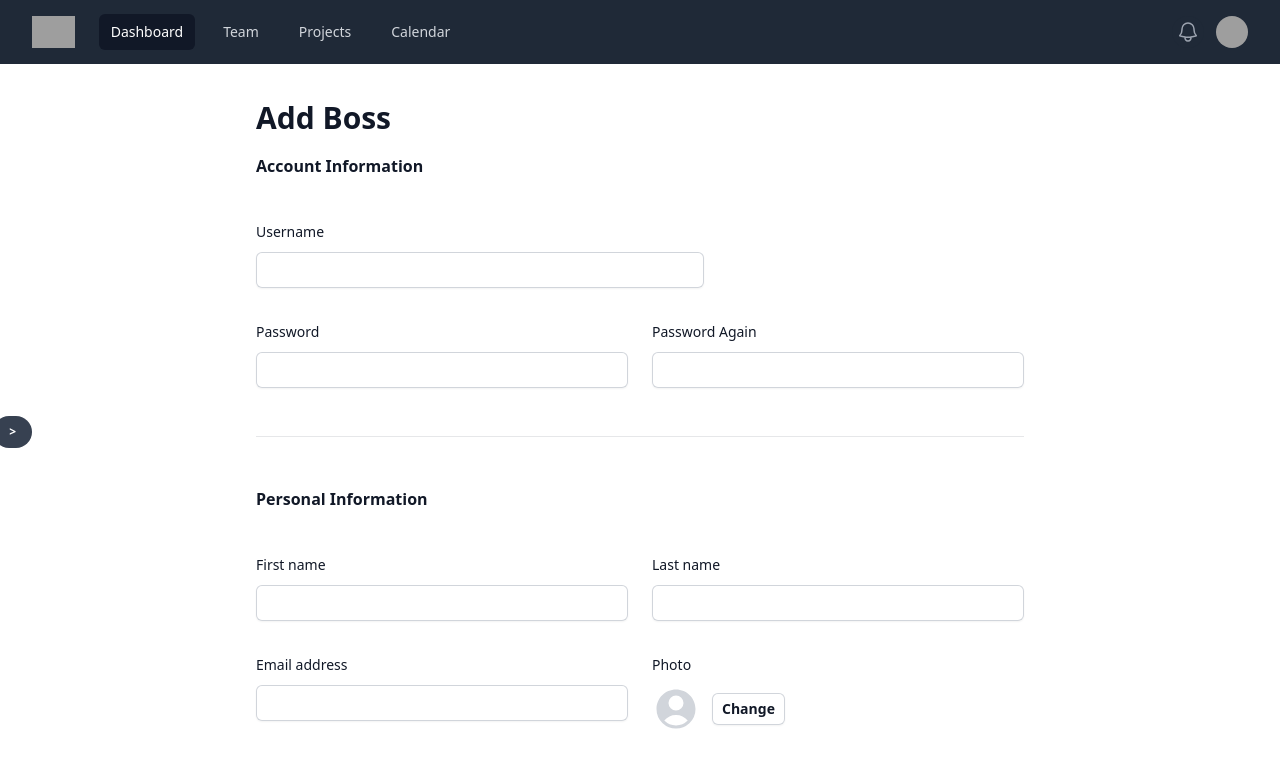
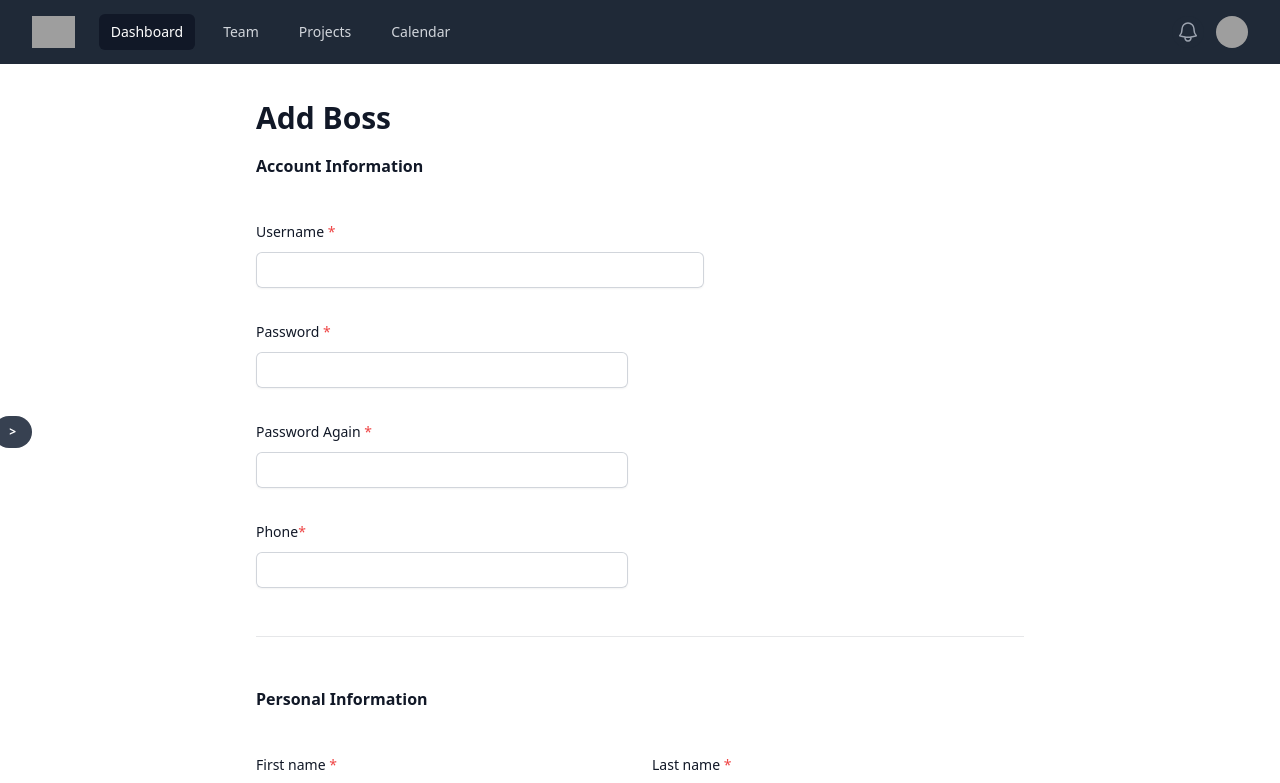
Before and after one commit to CodeFusion-General/WASFrontend, a React (Vite) app: page /boss-register in a window 1280 px wide. Shown: the top 783 px of the page. Built offline with nearby package versions, Linux system fonts and the light colour scheme; grey boxes are pictures that could not be loaded.

Commit message:
Register Page
Added required section

```diff
--- a/src/Sidebar.jsx
+++ b/src/Sidebar.jsx
@@ -1,3 +1,4 @@
+/* eslint-disable no-unused-vars */
 import React, { useState } from 'react';
 
 const Sidebar = () => {
@@ -20,7 +21,7 @@ const Sidebar = () => {
                             <a href="/" className="text-white hover:text-gray-300">Home</a>
                         </li>
                         <li className="px-6 py-2 border-b border-gray-900">
-                            <a href="/register" className="text-white hover:text-gray-300">Register</a>
+                            <a href="/boss-register" className="text-white hover:text-gray-300">Register</a>
                         </li>
                         <li className="px-6 py-2 border-b border-gray-900">
                             <a href="/stores" className="text-white hover:text-gray-300">Stores</a>
--- a/src/userPages/userAddPage/UserAdd.jsx
+++ b/src/userPages/userAddPage/UserAdd.jsx
@@ -1,13 +1,15 @@
+/* eslint-disable react/prop-types */
 import { UserCircleIcon } from '@heroicons/react/24/solid'
 import {useEffect, useState} from "react";
 import { CiCircleCheck } from "react-icons/ci";
 import {addAccount} from "../../api/user/UserApi.jsx";
 
+
 export default function UserAdd(props) {
     const {type} = props;
     const [account, setAccount] = useState({ username: '', password: '', password_again: '' });
     const [passwordsMatch, setPasswordsMatch] = useState(false);
-    const [user, setUser] = useState({ email: '', name: '', surname: '' });
+    const [user, setUser] = useState({ email: '', name: '', surname: '' , phone: ''});
     const [photo, setPhoto] = useState(null);
 
     const handlePhotoChange = (event) => {
@@ -28,6 +30,7 @@ export default function UserAdd(props) {
     const handleRegister = async (event) => {
         event.preventDefault();
 
+
         if (!passwordsMatch) {
             alert("Passwords do not match.");
             return;
@@ -39,6 +42,7 @@ export default function UserAdd(props) {
         formData.append('email', user.email);
         formData.append('username', account.username);
         formData.append('password', account.password);
+        formData.append('phone', account.phone);
         formData.append('role', type.toString().toUpperCase());
 
         const fileInput = document.getElementById('photoInput');
@@ -74,7 +78,7 @@ export default function UserAdd(props) {
                             <div className="sm:col-span-4">
                                 <label htmlFor="username"
                                        className="block text-sm font-medium leading-6 text-gray-900">
-                                    Username
+                                    Username <span className="text-red-500">*</span>
                                 </label>
                                 <div className="mt-2">
                                     <div
@@ -96,7 +100,7 @@ export default function UserAdd(props) {
                             <div className="sm:col-span-3">
                                 <label htmlFor="password"
                                        className="block text-sm font-medium leading-6 text-gray-900">
-                                    Password
+                                    Password <span className="text-red-500">*</span>
                                 </label>
                                 <div className="mt-2">
                                     <div
@@ -114,10 +118,11 @@ export default function UserAdd(props) {
                                     </div>
                                 </div>
                             </div>
+                             <br/>
                             <div className="sm:col-span-3">
                                 <label htmlFor="password-again"
                                        className="block text-sm font-medium leading-6 text-gray-900">
-                                    Password Again
+                                    Password Again <span className="text-red-500">*</span>
                                 </label>
                                 <div className="mt-2">
                                     <div
@@ -132,7 +137,32 @@ export default function UserAdd(props) {
                                             }))}
                                             className="block flex-1 border-0 bg-transparent py-1.5 pl-1 text-gray-900 placeholder:text-gray-400 focus:ring-0 sm:text-sm sm:leading-6"
                                         />
-                                        {passwordsMatch && <CiCircleCheck className="text-green-500 ml-2" size="24px"/>}
+                                        {passwordsMatch && <CiCircleCheck className="text-green-500 ml-2 to-transparent" size="24px"/>}
+                                    </div>
+                                </div>
+
+                            </div>
+                            <br/>
+                            <div className="sm:col-span-3">
+                                <label htmlFor="phone"
+                                       className="block text-sm font-medium leading-6 text-gray-900">
+                                    Phone<span className="text-red-500">*</span>
+                                </label>
+                                <div className="mt-2">
+                                    <div
+                                        className="flex rounded-md shadow-sm ring-1 ring-inset ring-gray-300 focus-within:ring-2 focus-within:ring-inset focus-within:ring-indigo-600 sm:max-w-md">
+                                        <input
+                                            type="text"
+                                            name="phone"
+                                            id="phone"
+                                            maxLength={10}
+                                            onChange={e => setUser(prevState => ({
+                                                ...prevState,
+                                                phone: e.target.value
+                                            }))}
+
+                                            className="block flex-1 border-0 bg-transparent py-1.5 pl-1 text-gray-900 placeholder:text-gray-400 focus:ring-0 sm:text-sm sm:leading-6"
+                                        />
                                     </div>
                                 </div>
                             </div>
@@ -146,7 +176,7 @@ export default function UserAdd(props) {
                             <div className="sm:col-span-3">
                                 <label htmlFor="first-name"
                                        className="block text-sm font-medium leading-6 text-gray-900">
-                                    First name
+                                    First name <span className="text-red-500">*</span>
                                 </label>
                                 <div className="mt-2">
                                     <input
@@ -165,7 +195,7 @@ export default function UserAdd(props) {
                             <div className="sm:col-span-3">
                                 <label htmlFor="last-name"
                                        className="block text-sm font-medium leading-6 text-gray-900">
-                                    Last name
+                                    Last name <span className="text-red-500">*</span>
                                 </label>
                                 <div className="mt-2">
                                     <input
@@ -183,7 +213,7 @@ export default function UserAdd(props) {
 
                             <div className="sm:col-span-3">
                                 <label htmlFor="email" className="block text-sm font-medium leading-6 text-gray-900">
-                                    Email address
+                                    Email address <span className="text-red-500">*</span>
                                 </label>
                                 <div className="mt-2">
                                     <input
```
